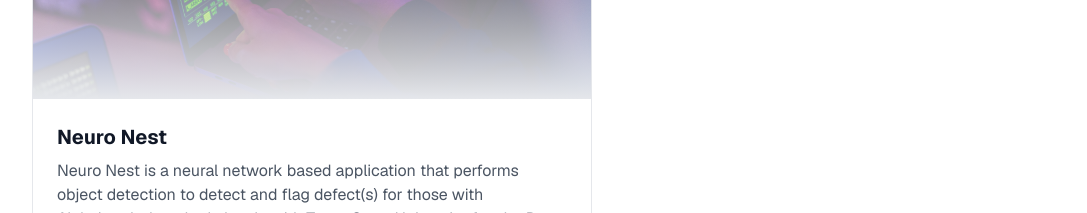
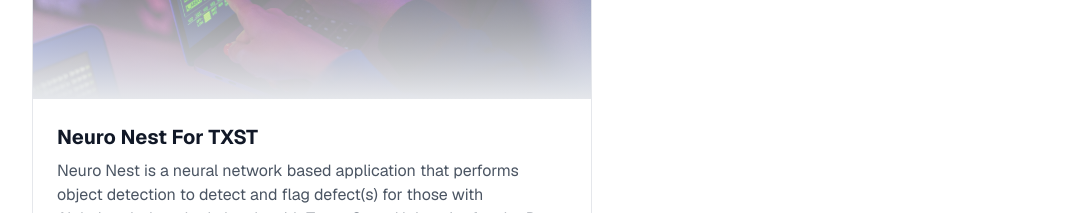
Before and after one commit to samchutter02/portfolio, a Next.js app: page / in a window 1280 px wide. Shown: the part 3160-3373 px from the top of the page, without its empty margins (32-1119 px from the left). Built offline with nearby package versions, Linux system fonts and the light colour scheme.

Commit message:
Update project title for Neuro Nest

```diff
--- a/app/components/ProjectsSection.tsx
+++ b/app/components/ProjectsSection.tsx
@@ -52,7 +52,7 @@
     tags: ["React"],
   },
   {
-    title: "Neuro Nest",
+    title: "Neuro Nest For TXST",
     description:
       "Neuro Nest is a neural network based application that performs object detection to detect and flag defect(s) for those with Alzheimer's. I worked closely with Texas State University faculty Dr. Nadim Adi and Dr. Greg Lakomski to create the frontend for Neuro Nest, built on TypeScript and Expo.",
     image: "/color.jpg",
```
